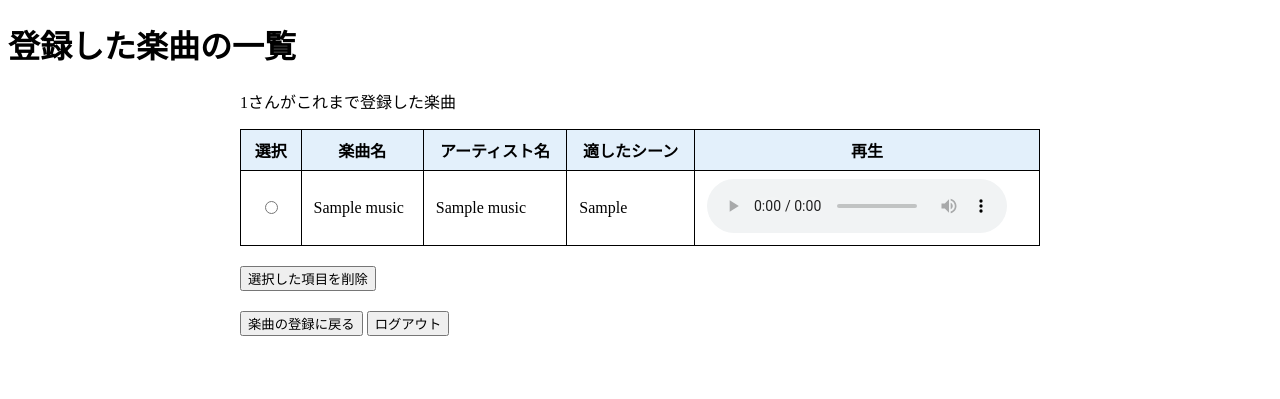
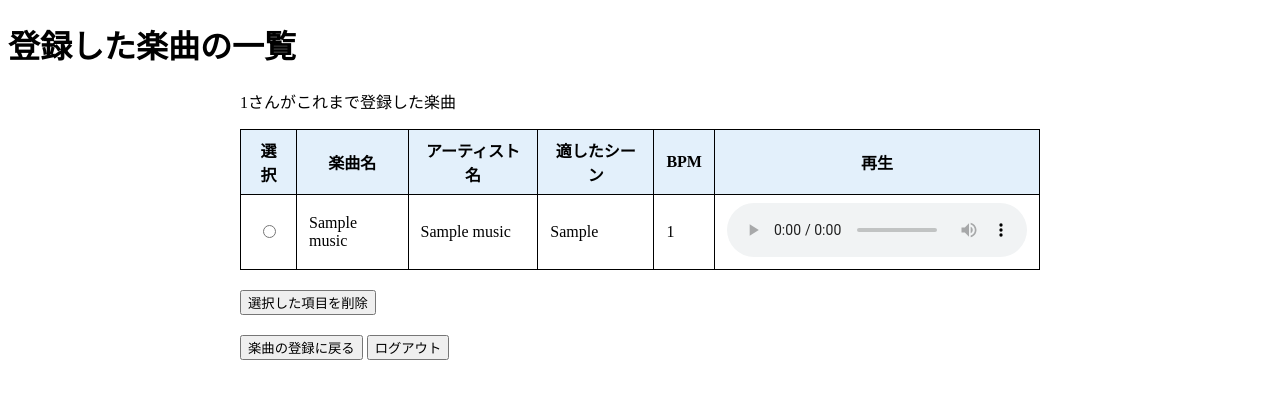
Before and after one commit to kishsaver/musicarchive-flask, a Flask app: page /list in a window 1280 px wide. Shown: the top 399 px of the page. Run offline with Flask 3, Linux system fonts and the light colour scheme; the visitor is signed in with stand-in values (Sample User, id 1); tables that the repository leaves empty hold one stand-in row (values such as "Sample post").

Commit message:
bpm取得

```diff
--- a/flask_app/routes/music.py
+++ b/flask_app/routes/music.py
@@ -1,4 +1,6 @@
 import os
+import librosa
+import numpy as np
 from flask import current_app, Blueprint, render_template, request, redirect, url_for, flash, session, send_from_directory
 from flask_app.models import db, Music
 from functools import wraps
@@ -34,11 +36,14 @@ def recorder():
           filename=secure_filename(music_file.filename)
           file_path = os.path.join(current_app.config['UPLOAD_FOLDER'], filename)
           music_file.save(file_path)
+          y, sr = librosa.load(file_path)
+          bpm, beat_frames = librosa.beat.beat_track(y=y, sr=sr)
 
         music = Music(
             song_name=song_name,
             artist_name=artist_name,
             category=category,
+            bpm=int(bpm[0]),
             music_file_path=file_path,
             music_user_id=session['user_id']
         )
--- a/flask_app/templates/list.html
+++ b/flask_app/templates/list.html
@@ -61,6 +61,7 @@
                         <th>楽曲名</th>
                         <th>アーティスト名</th>
                         <th>適したシーン</th>
+                        <th>BPM</th>
                         <th>再生</th>
                     </tr>
                     {% for music in musics %}
@@ -71,6 +72,7 @@
                         <td>{{ music.song_name }}</td>
                         <td>{{ music.artist_name }}</td>
                         <td>{{ music.category }}</td>
+                        <td>{{ music.bpm }}</td>
                         <td><audio controls><source src="{{ url_for('music.uploaded_file', filename=music.music_file_path.split('/')[-1]) }}"></audio></td>
                     </tr>
                     {% endfor %}
--- a/python/requirements.txt
+++ b/python/requirements.txt
@@ -11,3 +11,4 @@ Werkzeug==3.1.3
 Flask-SQLAlchemy==3.1.1
 PyMySQL==1.1.1
 cryptography
+librosa
```
Also changed, not shown: 2 other files.
